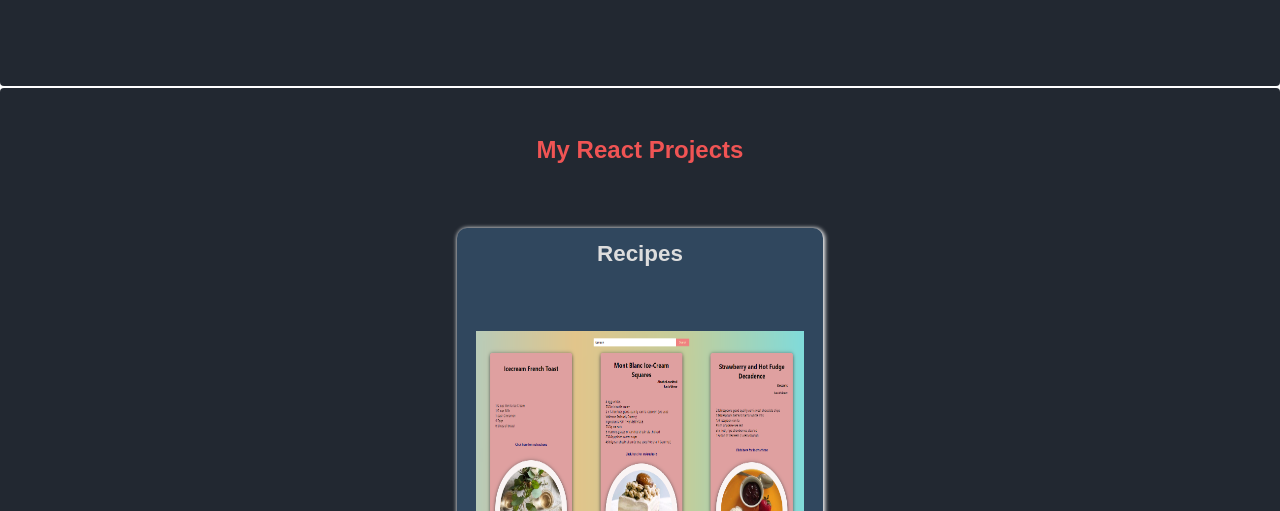
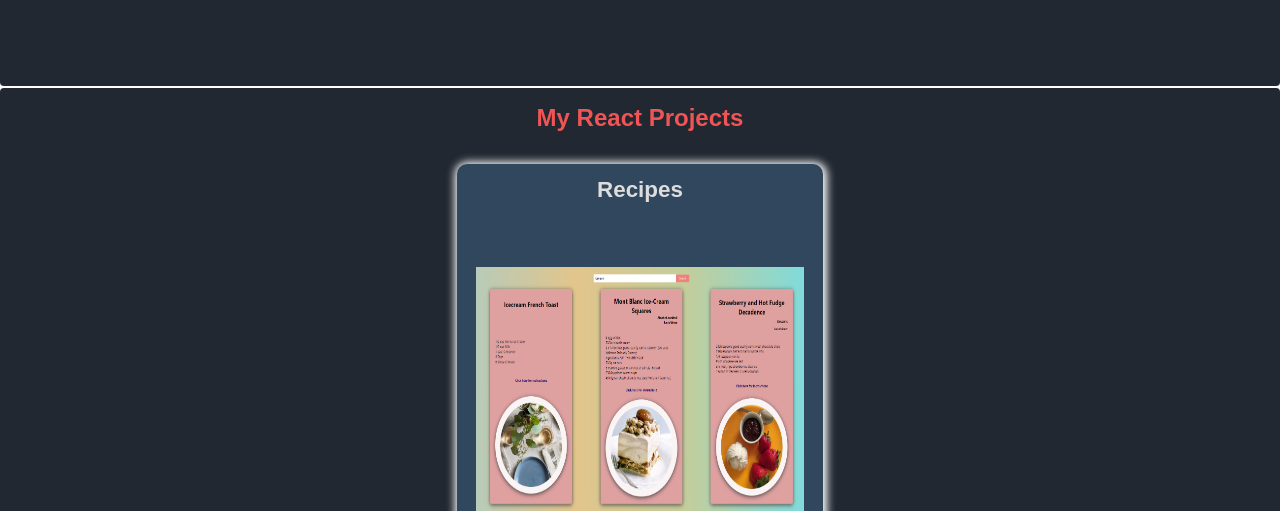
Before and after one commit to angelroman12/Portofolio, a plain HTML site: page index.html in a window 1280 px wide. Shown: the part 706-1217 px from the top of the page. Drawn offline with Linux system fonts and the light colour scheme.

Commit message:
remove book shop

```diff
--- a/index.html
+++ b/index.html
@@ -59,10 +59,10 @@
       <h3>My Projects in JavaScript</h3>
 
       <div id="javascript">
-        <div class="shelf cub">
+        <!-- <div class="shelf cub">
           <h4>My shelf. Online book shop</h4>
           <p><a href="https://myshelfonline.netlify.app/index.html" target="blank"> <img src="Images/myshelf.png" alt=""> </a></p>
-        </div>
+        </div> -->
         <div class="weather cub">
           <h4>Weather app</h4>
           <p> <a href="https://xenodochial-joliot-5d6b6d.netlify.app/" target="blanc"> <img src="images/weather.png" alt=""></a></p>
--- a/style.css
+++ b/style.css
@@ -169,19 +169,19 @@ a {
             React Apps
 ======================================*/
 #react {
-    margin-bottom: 2rem;
+    margin-bottom: rem;
 }
 #react h2{
     text-align: center;
-    padding-top: 3rem;
-    padding-bottom: 3rem;
+    padding-top: 1rem;
+    padding-bottom: 1rem;
 }
 
 .cub {
     padding: 0.2rem;
     background-color: #30475e;
     border-radius: 10px;
-    box-shadow: 1px 1px 4px 1px #ffffff;
+    box-shadow: 1px 1px 8px 3px #ffffff;
     margin-bottom: 1rem;
     margin-top: 1rem;
 }
```
